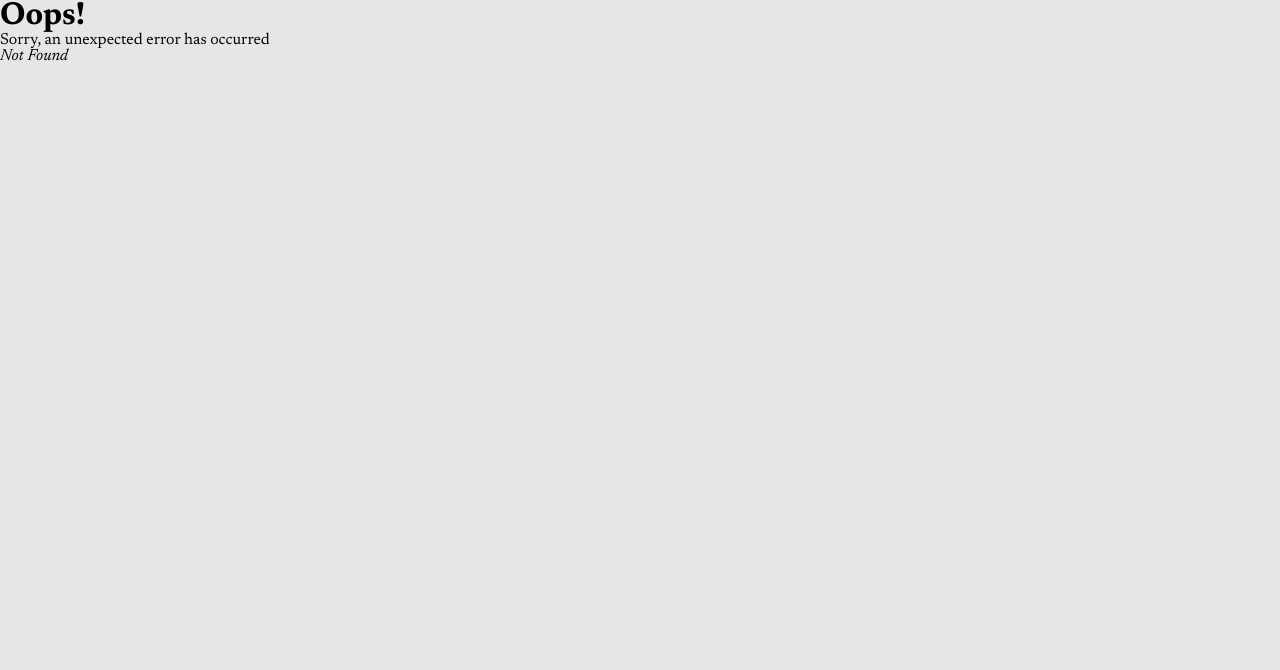
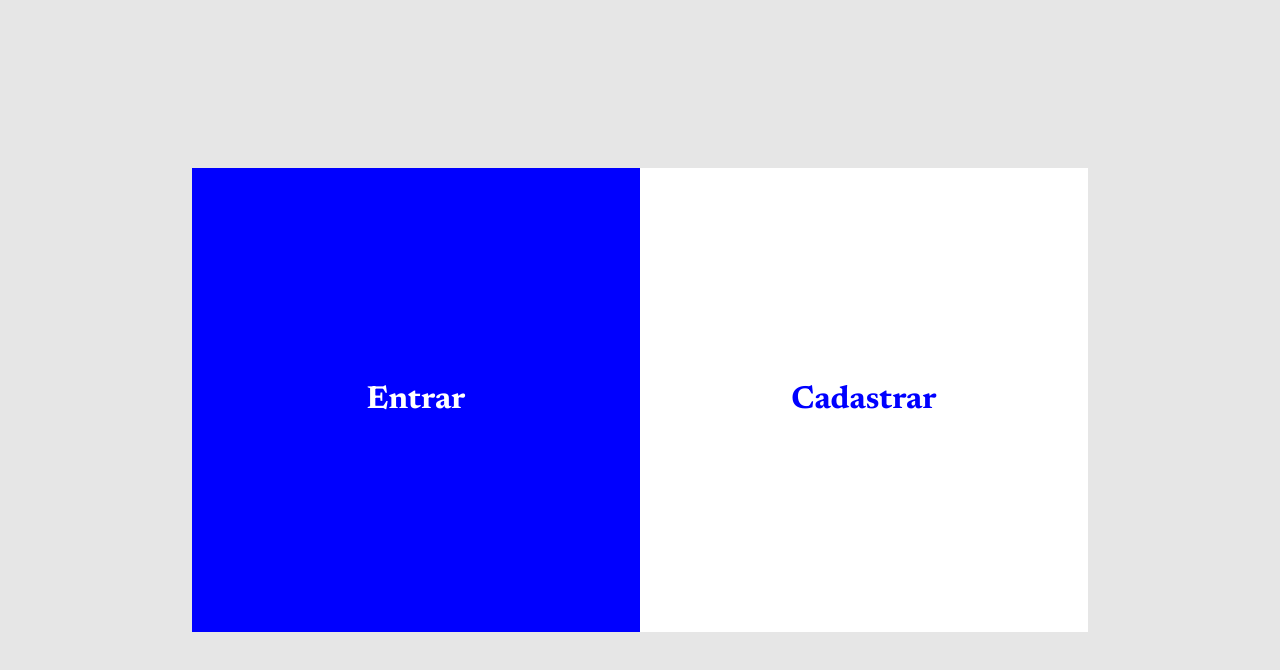
Before and after one commit to Prulucas/api-breaking-news, a React (Vite) app in the folder spa-breakingnews/: page /auth in a window 1280 px wide. Before the commit this address had no page. Shown: the top 670 px of the page. Built offline with nearby package versions, Linux system fonts and the light colour scheme.

Commit message:
Aula 50 - Criando a estrutura para login e cadastro

```diff
--- a/spa-breakingnews/src/components/navbar/navbar.jsx
+++ b/spa-breakingnews/src/components/navbar/navbar.jsx
@@ -20,6 +20,11 @@
         navigate(`/search/${title}`);
         reset();
     }
+
+    function goAuth(){
+        navigate("/auth")
+    }
+
     return(
         <>
             <Nav>
@@ -35,7 +40,7 @@
                     <ImgLogo src={logo} alt="Logo Breaking News" />
                 </Link>
 
-                <Button>Entrar</Button>
+                <Button onClick={goAuth}>Entrar</Button>
             </Nav>
             {errors.title && <ErrorSpan>{errors.title.message}</ErrorSpan>}
             <Outlet/>
--- a/spa-breakingnews/src/main.jsx
+++ b/spa-breakingnews/src/main.jsx
@@ -7,6 +7,7 @@
 import { Search } from './pages/search/search.jsx'
 import { GlobalStyle } from './globalStyled.jsx'
 import ErrorPage from './pages/ErrorPage/errorPage.jsx';
+import { Authentication } from './pages/authentication/authentication.jsx';
 
 const router = createBrowserRouter([
   {
@@ -24,6 +25,10 @@
       },
     ],
   },
+  {
+    path: "/auth",
+    element: <Authentication />
+  }
 ]);
 
 ReactDOM.createRoot(document.getElementById('root')).render(
--- /dev/null
+++ b/spa-breakingnews/src/pages/authentication/authentication.jsx
@@ -0,0 +1,16 @@
+import { AuthContainer, Section } from "./authenticationStyled";
+
+
+export function Authentication() {
+    return (
+        <AuthContainer>
+            <Section type="signin">
+                <h2>Entrar</h2>
+            </Section>
+
+            <Section type="signup">
+                <h2>Cadastrar</h2>
+            </Section>
+        </AuthContainer>
+    )
+}
--- /dev/null
+++ b/spa-breakingnews/src/pages/authentication/authenticationStyled.jsx
@@ -0,0 +1,35 @@
+import styled from "styled-components"
+
+export const AuthContainer = styled.div`
+    height: 100vh;
+    display: flex;
+    justify-content: center;
+    align-items: center;
+    width: 70%;
+    margin: 0 auto;
+
+    form {
+        display: flex;
+        flex-direction: column;
+        gap: 0.5rem;
+        width: 100%;
+    }
+`;
+
+export const Section = styled.section`
+    display: flex;
+    flex-direction: column;
+    justify-content: center;
+    width: 100%;
+    height: 400px;
+    padding: 2rem;
+    gap: 1rem;
+    background-color: ${(props) => (props.type === "signin" ? "blue" : "white")};
+    color: ${(props) => (props.type === "signup" ? "blue" : "white")};
+
+    h2 {
+        font-size: 2rem;
+        text-align: center;
+        font-weight: 700;
+    }
+`;
```
